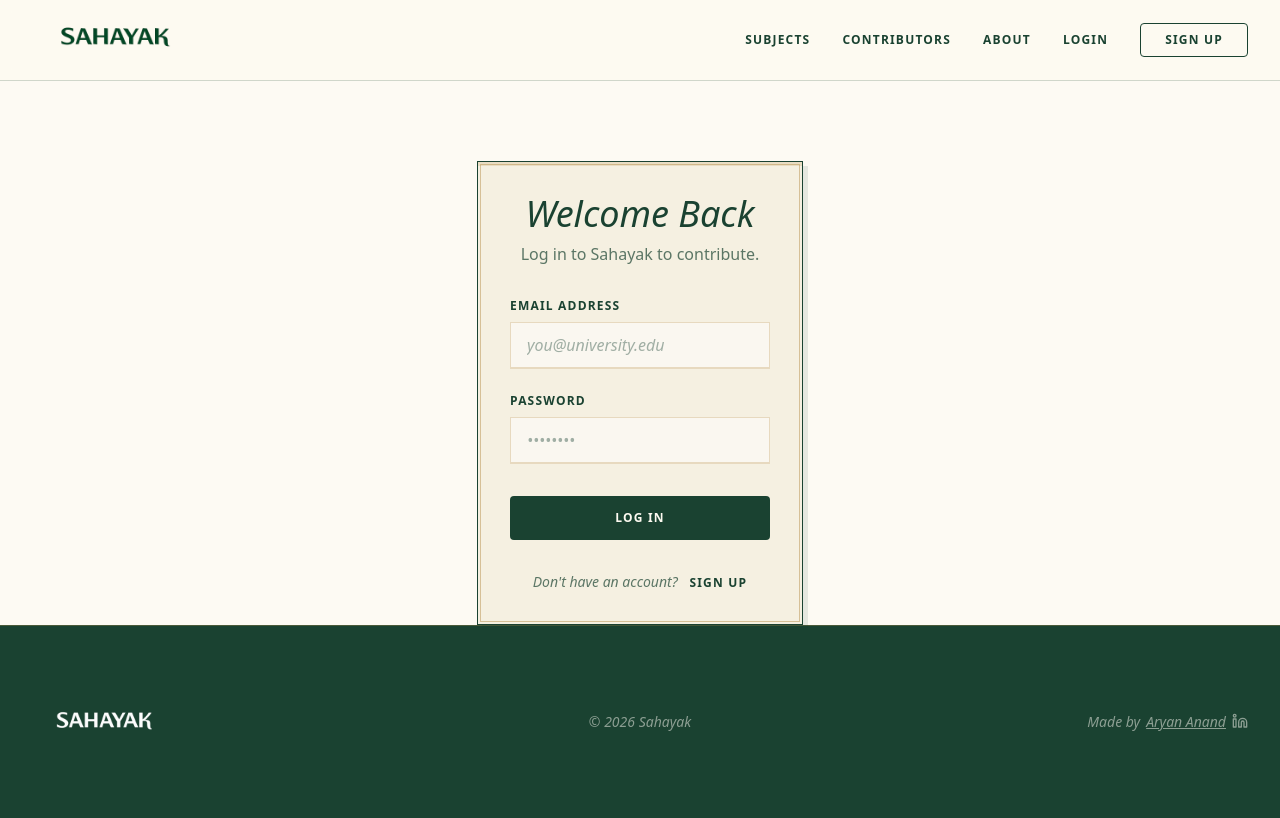
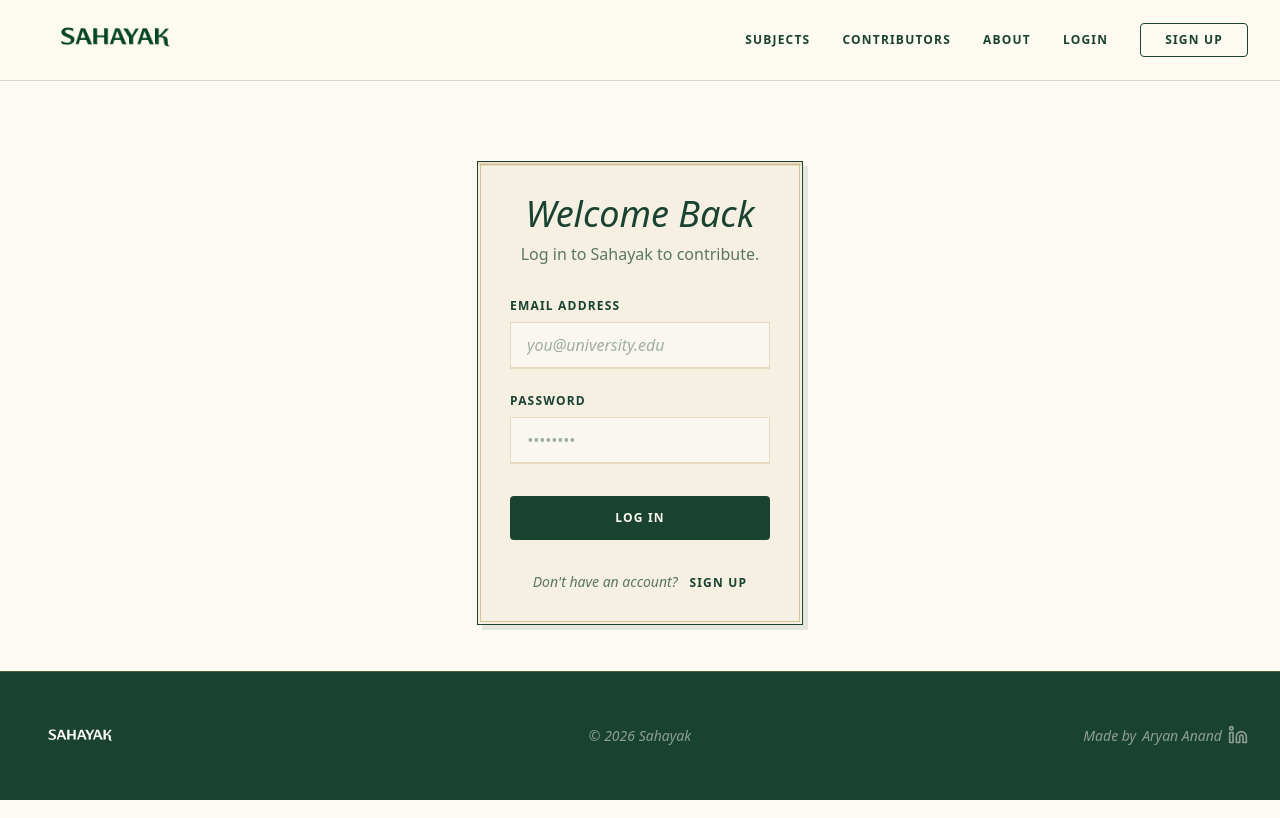
Before and after one commit to ar586/Sahayak, a Next.js app in the folder frontend/: page /login in a window 1280 px wide. Built offline with nearby package versions, Linux system fonts and the light colour scheme; a web font is replaced by a local one.

Commit message:
changes in footer design

```diff
--- a/frontend/src/app/layout.tsx
+++ b/frontend/src/app/layout.tsx
@@ -35,10 +35,10 @@ export default function RootLayout({
               {children}
 
               {/* Footer will be rebuilt subsequently */}
-              <footer className="border-t border-academic-gold/30 bg-primary text-parchment py-12 mt-auto">
+              <footer className="border-t border-academic-gold/30 bg-primary text-parchment py-8 mt-auto">
                 <div className="max-w-7xl mx-auto px-8 grid grid-cols-1 md:grid-cols-3 gap-4 items-center">
                   <div className="flex justify-center md:justify-start">
-                    <img src="/logo-footer.png" alt="Sahayak Logo" className="h-16 md:h-24 w-auto object-contain" />
+                    <img src="/logo-footer.png" alt="Sahayak Logo" className="h-12 md:h-16 w-auto object-contain" />
                   </div>
                   <div className="flex justify-center">
                     <span className="text-sm italic opacity-50 font-serif whitespace-nowrap">© 2026 Sahayak</span>
@@ -46,8 +46,8 @@ export default function RootLayout({
                   <div className="flex justify-center md:justify-end">
                     <span className="text-sm italic opacity-50 font-serif flex items-center gap-1.5 group whitespace-nowrap">
                       Made by
-                      <a href="https://www.linkedin.com/in/aryan-anand-4aba06309/" target="_blank" rel="noopener noreferrer" className="underline group-hover:text-academic-gold transition-colors flex items-center gap-1.5">
-                        Aryan Anand <Linkedin size={16} className="inline-block relative -top-[1px]" />
+                      <a href="https://www.linkedin.com/in/aryan-anand-4aba06309/" target="_blank" rel="noopener noreferrer" className="group-hover:text-academic-gold transition-colors flex items-center gap-1.5">
+                        Aryan Anand <Linkedin size={20} className="inline-block relative -top-[1px]" />
                       </a>
                     </span>
                   </div>
```
